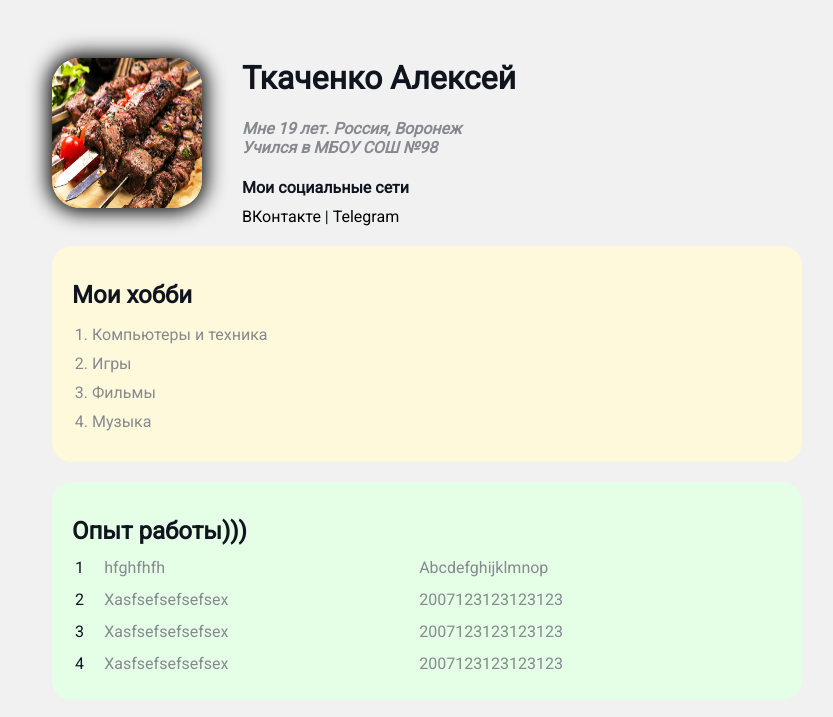
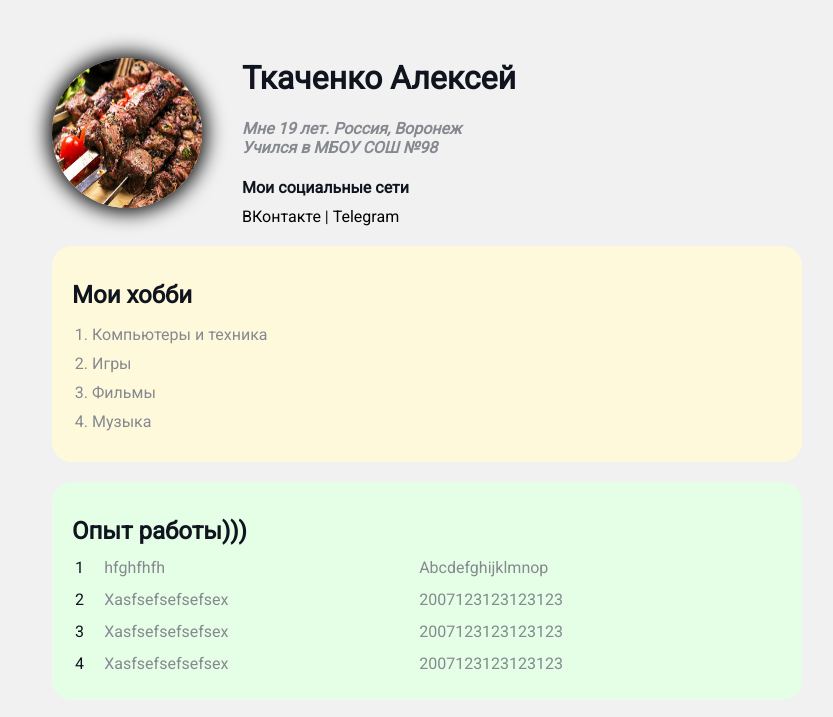
Before and after one commit to dellrain/CV, a plain HTML site: page index.html in a window 1280 px wide. Shown: the top 717 px of the page, without its empty margins (213-1046 px from the left). Drawn offline with Linux system fonts and the light colour scheme.

Commit message:
Literally round avatar

```diff
--- a/styles.css
+++ b/styles.css
@@ -31,7 +31,7 @@ a:visited {
 .avatar {
     width: 150px;
     height: 150px;
-    border-radius: 28px;
+    border-radius: 50%;
     box-shadow: 0px 0px 20px 4px black;
     margin-top: 20px;
 }
```
